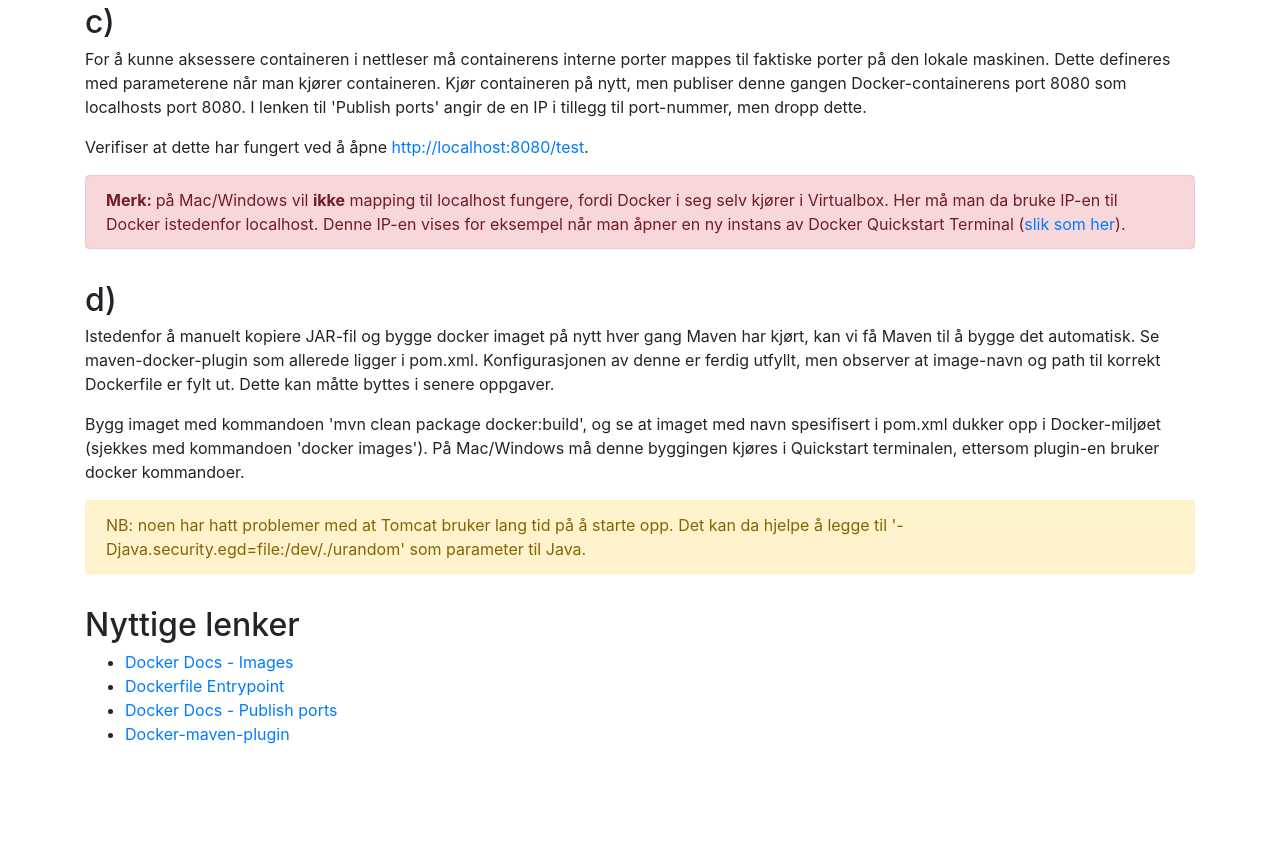
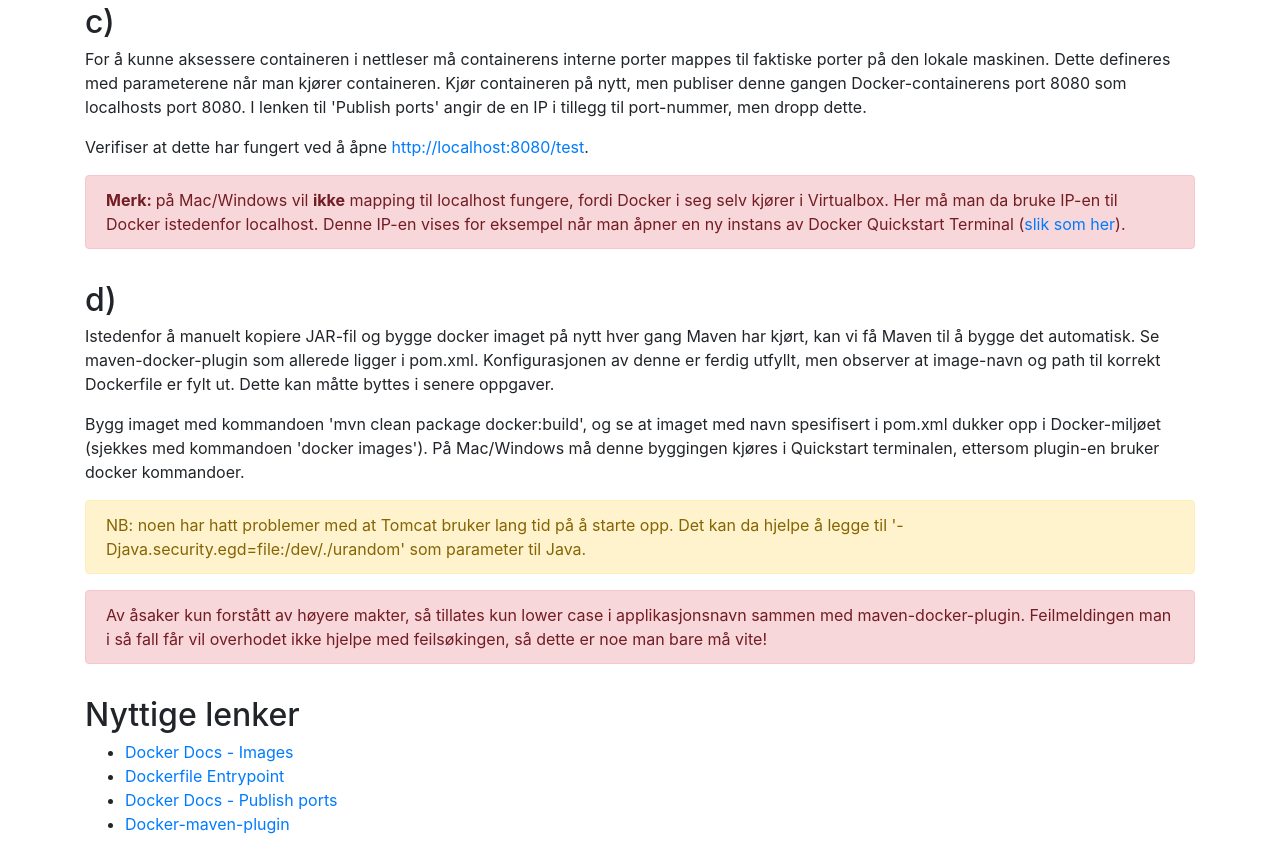
Before and after one commit to eivinwi/docker-rest-service, a website: page app/opg/opg3_dockerize.html in a window 1280 px wide. Shown: the part 851-1703 px from the top of the page. Before the commit the page ends 1613 px from the top, so only its background shows below. Drawn offline with nearby package versions, Linux system fonts and the light colour scheme.

Commit message:
advarsel docker-plugin

```diff
--- a/app/opg/opg3_dockerize.html
+++ b/app/opg/opg3_dockerize.html
@@ -118,6 +118,11 @@
         NB: noen har hatt problemer med at Tomcat bruker lang tid p&aring; &aring; starte opp. Det kan da hjelpe &aring; legge til
         '-Djava.security.egd=file:/dev/./urandom' som parameter til Java.
     </div>
+    <div class="alert alert-danger">
+        Av &aring;saker kun forst&aring;tt av h&oslash;yere makter, s&aring; tillates kun lower case i applikasjonsnavn sammen med maven-docker-plugin.
+        Feilmeldingen man i s&aring; fall f&aring;r vil overhodet ikke hjelpe med feils&oslash;kingen, s&aring; dette er noe man
+        bare m&aring; vite!
+    </div>
 
     <h2>Nyttige lenker</h2>
     <ul>
```
